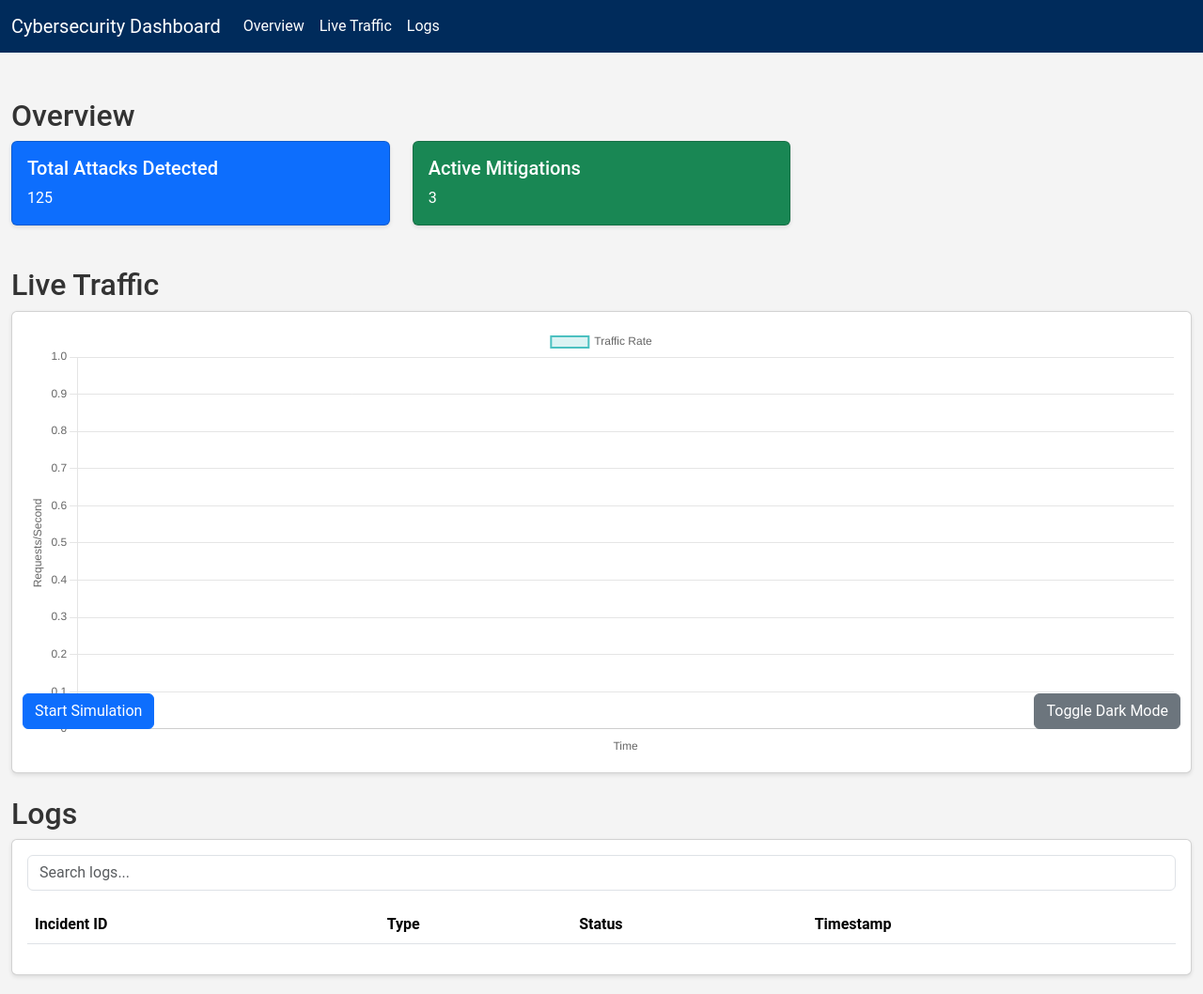
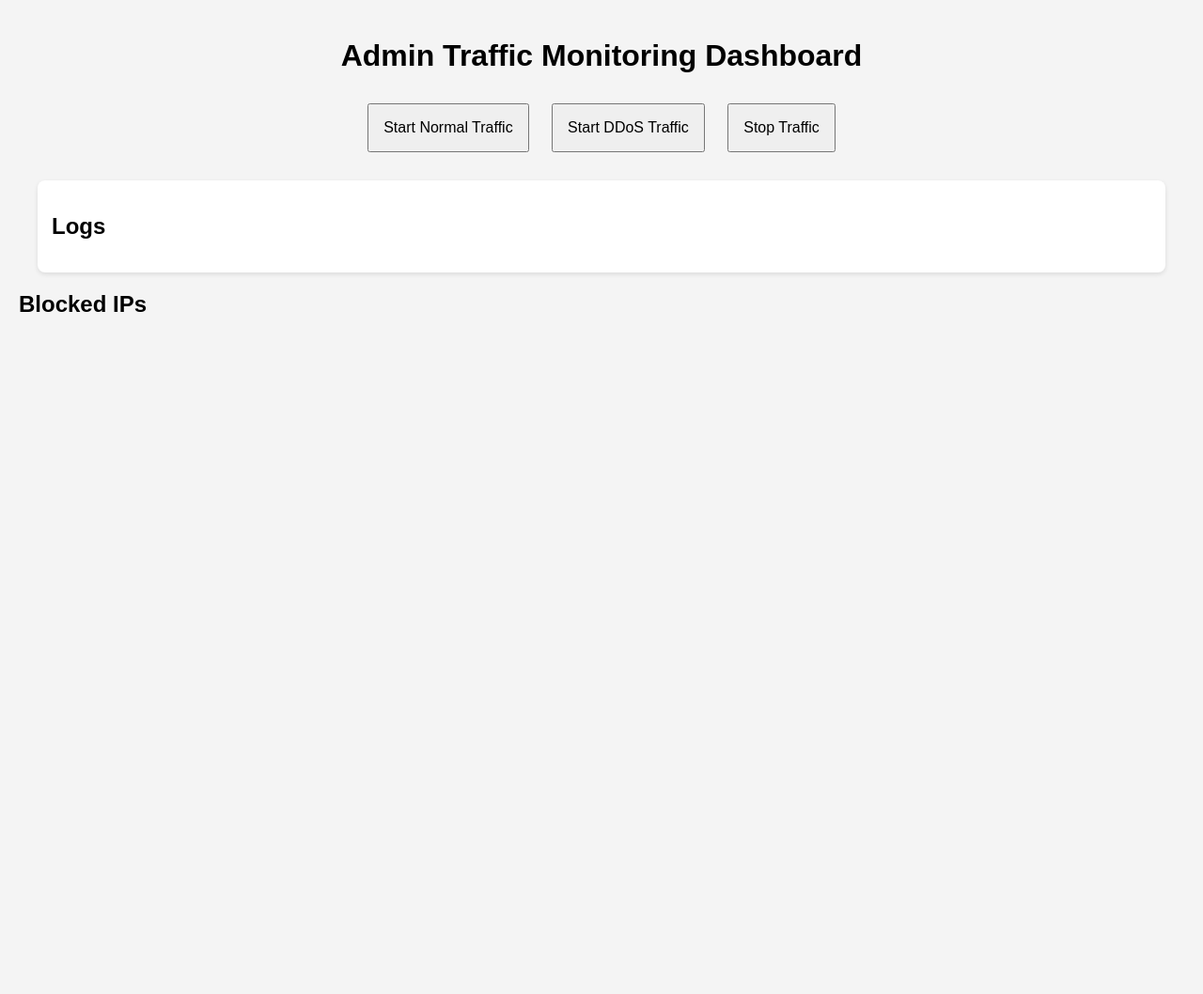
Before and after one commit to FelixMukanda/Cyber-security-Incident--Response-Platform, a Flask app: page / in a window 1280 px wide. Shown: the whole page at 94% size. After the commit the page ends 332 px from the top, so only its background shows below. Run offline with Flask 3, Linux system fonts and the light colour scheme; lists and menus that the app fills with data are empty; parts of the project's set-up code (start-up, migrations or seed data) failed here and were passed over; some libraries are stand-ins or nearby versions.

Commit message:
Updated UI

```diff
--- a/templates/index.html
+++ b/templates/index.html
@@ -3,210 +3,107 @@
 <head>
   <meta charset="UTF-8">
   <meta name="viewport" content="width=device-width, initial-scale=1.0">
-    <title>Cybersecurity Dashboard</title>
-    <!-- Bootstrap CSS -->
-    <link href="https://cdn.jsdelivr.net/npm/bootstrap@5.3.0-alpha1/dist/css/bootstrap.min.css" rel="stylesheet">
-    <script src="https://cdn.jsdelivr.net/npm/socket.io-client@4.0.0/dist/socket.io.min.js"></script>
-    <!-- Font Awesome for Icons -->
-    <script src="https://kit.fontawesome.com/a076d05399.js" crossorigin="anonymous"></script>
-    <!-- Chart.js -->
-    <script src="https://cdn.jsdelivr.net/npm/chart.js"></script>
+  <title>Admin Dashboard</title>
+  <script src="https://cdnjs.cloudflare.com/ajax/libs/socket.io/4.4.1/socket.io.min.js"></script>
   <style>
-        :root {
-            --primary-bg: #002b5b;
-            --secondary-bg: #f4f4f4;
-            --accent-color: #4caf50;
-            --alert-color: #ff6b6b;
-            --text-color: #333;
+    body {
+      font-family: Arial, sans-serif;
+      background-color: #f4f4f4;
+      margin: 0;
+      padding: 20px;
     }
-
-        body {
-            font-family: 'Roboto', sans-serif;
-            background-color: var(--secondary-bg);
-            color: var(--text-color);
+    h1 {
+      text-align: center;
     }
-
-        .navbar {
-            background-color: var(--primary-bg);
+    .button-container {
+      text-align: center;
+      margin: 20px;
     }
-
-        .navbar-brand, .nav-link {
-            color: white !important;
+    button {
+      padding: 15px;
+      font-size: 16px;
+      margin: 10px;
+      cursor: pointer;
     }
-
-        .card {
-            box-shadow: 0 2px 4px rgba(0, 0, 0, 0.1);
-            margin-bottom: 20px;
+    .log-container {
+      margin: 20px;
+      background-color: #fff;
+      padding: 15px;
+      border-radius: 8px;
+      box-shadow: 0 2px 5px rgba(0, 0, 0, 0.1);
+      max-height: 400px;
+      overflow-y: scroll;
     }
-
-        .dark-mode {
-            background-color: #121212;
-            color: #ffffff;
+    .log-entry {
+      margin: 5px 0;
+      padding: 5px;
+      border-bottom: 1px solid #ddd;
     }
-
-        .dark-mode .navbar, .dark-mode .card {
-            background-color: #1e1e1e;
-            color: #ffffff;
+    #blocked-ips {
+      margin-top: 20px;
     }
   </style>
 </head>
 <body>
-    <!-- Navigation Bar -->
-    <nav class="navbar navbar-expand-lg navbar-dark">
-        <div class="container-fluid">
-            <a class="navbar-brand" href="#">Cybersecurity Dashboard</a>
-            <button class="navbar-toggler" type="button" data-bs-toggle="collapse" data-bs-target="#navbarNav">
-                <span class="navbar-toggler-icon"></span>
-            </button>
-            <div class="collapse navbar-collapse" id="navbarNav">
-                <ul class="navbar-nav">
-                    <li class="nav-item"><a class="nav-link" href="#overview">Overview</a></li>
-                    <li class="nav-item"><a class="nav-link" href="#live-traffic">Live Traffic</a></li>
-                    <li class="nav-item"><a class="nav-link" href="#logs">Logs</a></li>
+  <h1>Admin Traffic Monitoring Dashboard</h1>
+
+  <!-- Control Buttons -->
+  <div class="button-container">
+    <button id="startNormalTraffic">Start Normal Traffic</button>
+    <button id="startDdosTraffic">Start DDoS Traffic</button>
+    <button id="stopTraffic">Stop Traffic</button>
+  </div>
+
+  <!-- Real-time Log Display -->
+  <div class="log-container" id="logContainer">
+    <h2>Logs</h2>
+    <!-- Logs will be appended here dynamically -->
+  </div>
+
+  <!-- Blocked IPs -->
+  <div id="blocked-ips">
+    <h2>Blocked IPs</h2>
+    <ul id="blockedIpsList">
+      <!-- Blocked IPs will be listed here dynamically -->
     </ul>
   </div>
-        </div>
-    </nav>
-
-    <!-- Main Container -->
-    <div class="container-fluid mt-4">
-        <div class="row">
-            <!-- Dashboard Content -->
-            <main class="col-md-12">
-                <h2 id="overview" class="mt-4">Overview</h2>
-                <div class="row">
-                    <div class="col-md-4">
-                        <div class="card text-white bg-primary">
-                            <div class="card-body">
-                                <h5 class="card-title">Total Attacks Detected</h5>
-                                <p class="card-text">125</p>
-                            </div>
-                        </div>
-                    </div>
-                    <div class="col-md-4">
-                        <div class="card text-white bg-success">
-                            <div class="card-body">
-                                <h5 class="card-title">Active Mitigations</h5>
-                                <p class="card-text">3</p>
-                            </div>
-                        </div>
-                    </div>
-                </div>
-
-                <h2 id="live-traffic" class="mt-4">Live Traffic</h2>
-                <div class="card">
-                    <div class="card-body">
-                        <canvas id="realTimeTrafficChart" width="800" height="300"></canvas>
-                    </div>
-                </div>
-
-                <h2 id="logs" class="mt-4">Logs</h2>
-                <div class="card">
-                    <div class="card-body">
-                        <input type="text" id="logSearch" class="form-control mb-3" placeholder="Search logs...">
-                        <table class="table table-striped">
-                            <thead>
-                                <tr>
-                                    <th>Incident ID</th>
-                                    <th>Type</th>
-                                    <th>Status</th>
-                                    <th>Timestamp</th>
-                                </tr>
-                            </thead>
-                            <tbody>
-                                {% for incident in incidents %}
-                                    <tr>
-                                        <td>{{ incident[0] }}</td>
-                                        <td>{{ incident[1] }}</td>
-                                        <td>{{ incident[2] }}</td>
-                                        <td>{{ incident[3] }}</td>
-                                    </tr>
-                                {% endfor %}
-                            </tbody>
-                        </table>
-                    </div>
-                </div>
-            </main>
-        </div>
-    </div>
-
-    <button class="btn btn-secondary position-fixed bottom-0 end-0 m-4" onclick="toggleDarkMode()">Toggle Dark Mode</button>
-    <button class="btn btn-primary position-fixed bottom-0 start-0 m-4" onclick="startSimulation()">Start Simulation</button>
-
-    <!-- JavaScript -->
-    <script src="https://cdn.jsdelivr.net/npm/bootstrap@5.3.0-alpha1/dist/js/bootstrap.bundle.min.js"></script>
-    <script src="/static/socket.io.min.js"></script>
 
   <script>
-        // Toggle Dark Mode
-        function toggleDarkMode() {
-            document.body.classList.toggle('dark-mode');
-        }
+    const socket = io();
 
-        // Chart for Real-Time Traffic
-        const ctx = document.getElementById('realTimeTrafficChart').getContext('2d');
-        const realTimeTrafficChart = new Chart(ctx, {
-            type: 'line',
-            data: {
-                labels: [], // Timestamps
-                datasets: [{
-                    label: 'Traffic Rate',
-                    data: [], // Traffic rates
-                    borderColor: 'rgba(75, 192, 192, 1)',
-                    backgroundColor: 'rgba(75, 192, 192, 0.2)',
-                    borderWidth: 2
-                }]
-            },
-            options: {
-                responsive: true,
-                scales: {
-                    x: { title: { display: true, text: 'Time' } },
-                    y: { title: { display: true, text: 'Requests/Second' }, min: 0 }
-                }
-            }
+    // Capture log messages
+    socket.on('log_update', function(data) {
+      const logContainer = document.getElementById('logContainer');
+      const newLogEntry = document.createElement('div');
+      newLogEntry.classList.add('log-entry');
+      newLogEntry.textContent = data.message;
+      logContainer.appendChild(newLogEntry);
+      logContainer.scrollTop = logContainer.scrollHeight; // Scroll to the bottom
     });
 
-        // Listen for traffic updates from the server
-        const socket = io();
-
-        socket.on('traffic_update', (data) => {
-            const { timestamp, traffic_rate } = data;
-            console.log(`Traffic Update: ${timestamp} - ${traffic_rate} requests`);
-
-            realTimeTrafficChart.data.labels.push(timestamp);
-            realTimeTrafficChart.data.datasets[0].data.push(traffic_rate);
-
-            // Keep only the last 10 points
-            if (realTimeTrafficChart.data.labels.length > 10) {
-                realTimeTrafficChart.data.labels.shift();
-                realTimeTrafficChart.data.datasets[0].data.shift();
-            }
-
-            realTimeTrafficChart.update();
-        });
-
-        // Log Search Filter
-        document.getElementById('logSearch').addEventListener('input', function () {
-            const query = this.value.toLowerCase();
-            document.querySelectorAll('#log-table tr').forEach(row => {
-                row.style.display = row.textContent.toLowerCase().includes(query) ? '' : 'none';
+    // Update blocked IPs
+    socket.on('blocked_ips_update', function(data) {
+      const blockedIpsList = document.getElementById('blockedIpsList');
+      blockedIpsList.innerHTML = ''; // Clear existing list
+      data.blocked_ips.forEach(ip => {
+        const listItem = document.createElement('li');
+        listItem.textContent = ip;
+        blockedIpsList.appendChild(listItem);
       });
     });
 
-        // Start Simulation Function
-        function startSimulation() {
-            const serverIp = "192.168.1.10";
-            const normalTrafficRate = 100;
-            const ddosTrafficRate = 1000;
-            const isDdos = true;
+    // Traffic Control Button Actions
+    document.getElementById('startNormalTraffic').addEventListener('click', () => {
+      socket.emit('simulate_traffic', { type: 'normal' });
+    });
 
-            socket.emit('start_simulation', {
-                server_ip: serverIp,
-                normal_traffic_rate: normalTrafficRate,
-                ddos_traffic_rate: ddosTrafficRate,
-                is_ddos: isDdos
+    document.getElementById('startDdosTraffic').addEventListener('click', () => {
+      socket.emit('simulate_traffic', { type: 'ddos' });
     });
-        }
+
+    document.getElementById('stopTraffic').addEventListener('click', () => {
+      socket.emit('stop_traffic');
+    });
   </script>
 </body>
 </html>
```
Also changed, not shown: ddos_simulation.py (+42 -61 lines), templates/index2.html (+23 -5 lines). Lines whose indentation alone changed are shown as unchanged.
